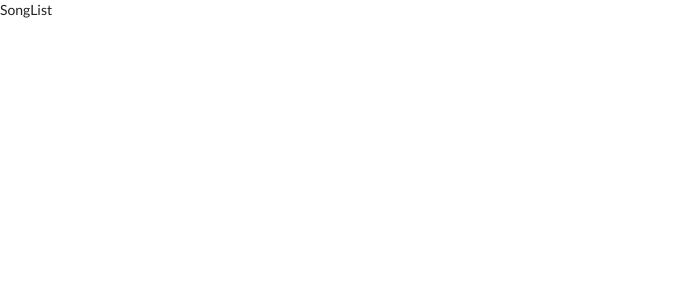
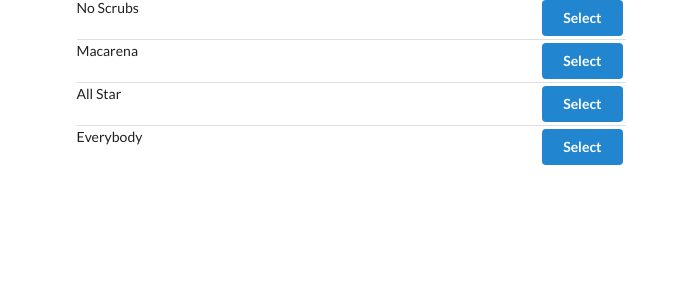
Before and after one commit to palhamel/simple_songs, a React (Create React App) app: page / in a window 1280 px wide. Shown: the top 300 px of the page, without its empty margins (0-688 px from the left). Built offline with nearby package versions, Linux system fonts and the light colour scheme.

Commit message:
add css and jsx

```diff
--- a/src/components/App.js
+++ b/src/components/App.js
@@ -5,8 +5,12 @@
 
 const App = () => {
   return (
-    <div>
-      <SongList />
+    <div className="ui container grid">
+      <div className="ui row">
+        <div className="column eight wide">
+          <SongList />
+        </div>
+      </div>
     </div>
   );
 };
--- a/src/components/SongList.js
+++ b/src/components/SongList.js
@@ -1,10 +1,24 @@
 import React, { Component } from "react";
 import { connect } from "react-redux";
+import { selectSong } from '../actions'
 
 class SongList extends Component {
+  renderList() {
+    return this.props.songs.map((song) => {
+      return (
+        <div className="item" key={song.title}>
+          <div className="right floated content">
+            <button className="ui button primary">Select</button>
+          </div>
+      <div className="content">{song.title}</div>
+        </div>
+      );
+    });
+  }
+
   render() {
-    console.log(this.props);
-    return <div>SongList</div>;
+    // console.log(this.props);
+    return <div className="ui divided list">{this.renderList()}</div>;
   }
 }
 // data från state to connect:
```
